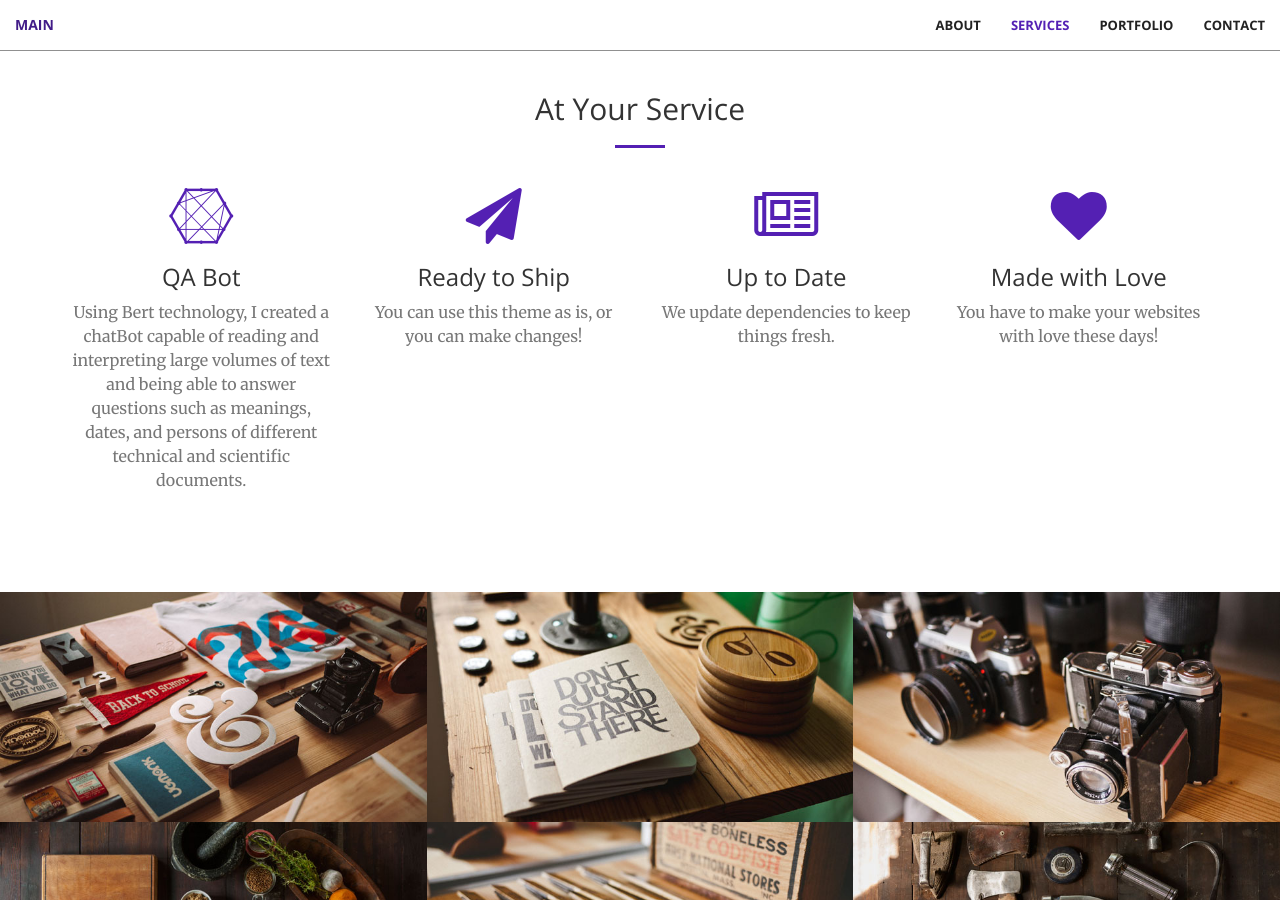
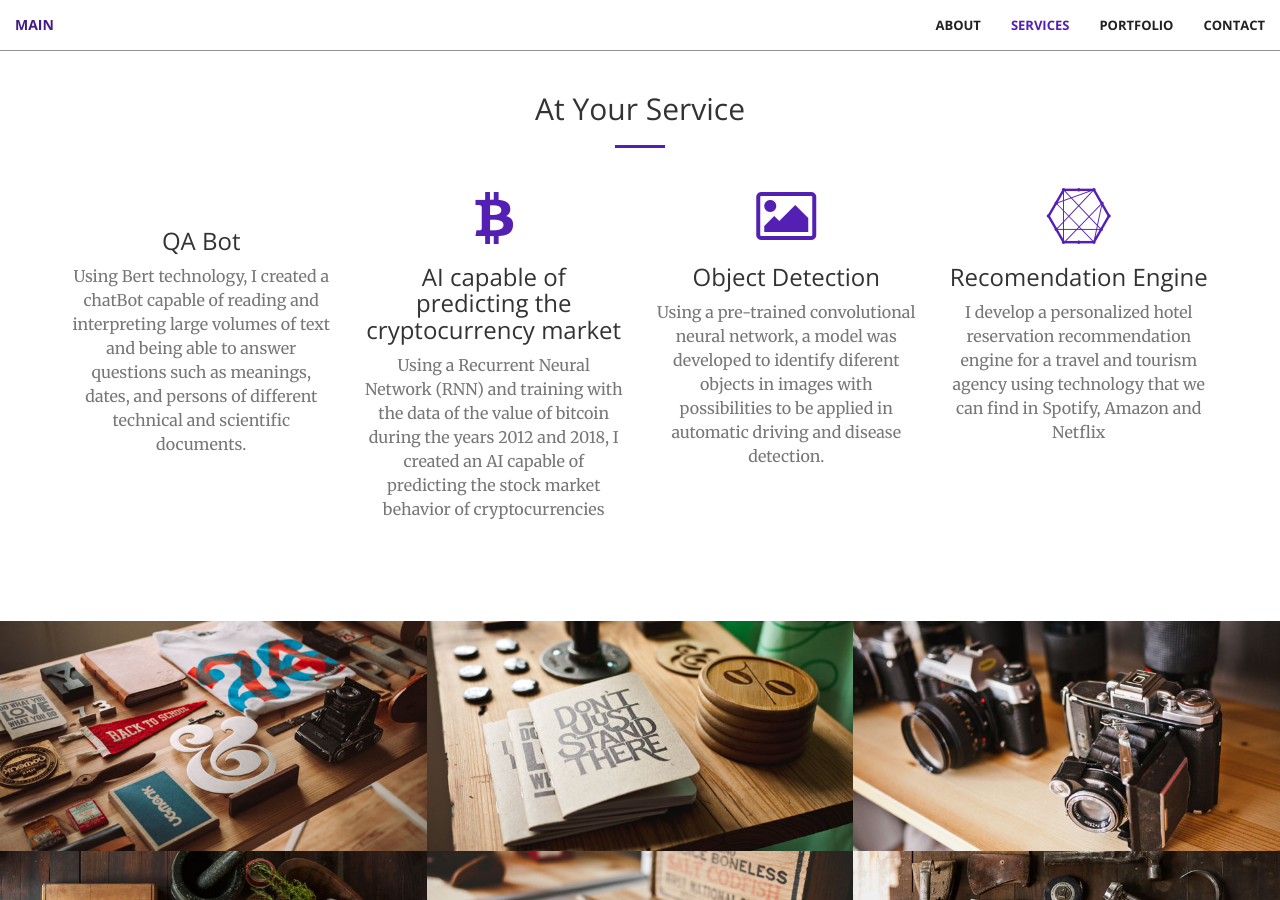
Before and after one commit to Juand0145/Juand0145.github.io, a Jekyll site: the page built from index.html, in a window 1280 px wide and 900 px high, scrolled down 908 px. Built offline with Jekyll 4.4.1, drawn with Linux system fonts in a browser that asks for light colours.

Commit message:
[Adding] editing full section

```diff
--- a/_includes/services.html
+++ b/_includes/services.html
@@ -11,7 +11,7 @@
         <div class="row">
             <div class="col-lg-3 col-md-6 text-center">
                 <div class="service-box">
-                    <i class="fa fa-4x fa-connectdevelop wow bounceIn text-primary"></i>
+                    <i class="fa fa-4x fa-user-circle-o wow bounceIn text-primary"></i>
                     <h3>QA Bot</h3>
                     <p class="text-muted">Using Bert technology, I created a
                         chatBot capable of reading and
@@ -24,23 +24,36 @@
             </div>
             <div class="col-lg-3 col-md-6 text-center">
                 <div class="service-box">
-                    <i class="fa fa-4x fa-paper-plane wow bounceIn text-primary" data-wow-delay=".1s"></i>
-                    <h3>Ready to Ship</h3>
-                    <p class="text-muted">You can use this theme as is, or you can make changes!</p>
+                    <i class="fa fa-4x fa-btc wow bounceIn text-primary" data-wow-delay=".1s"></i>
+                    <h3>AI capable of predicting the
+                        cryptocurrency market</h3>
+                    <p class="text-muted">Using a Recurrent Neural Network
+                        (RNN) and training with the data of
+                        the value of bitcoin during the years
+                        2012 and 2018, I created an AI
+                        capable of predicting the stock market
+                        behavior of cryptocurrencies</p>
                 </div>
             </div>
             <div class="col-lg-3 col-md-6 text-center">
                 <div class="service-box">
-                    <i class="fa fa-4x fa-newspaper-o wow bounceIn text-primary" data-wow-delay=".2s"></i>
-                    <h3>Up to Date</h3>
-                    <p class="text-muted">We update dependencies to keep things fresh.</p>
+                    <i class="fa fa-4x fa-picture-o wow bounceIn text-primary" data-wow-delay=".2s"></i>
+                    <h3>Object Detection</h3>
+                    <p class="text-muted">Using a pre-trained convolutional
+                        neural network, a model was
+                        developed to identify diferent objects
+                        in images with possibilities to be
+                        applied in automatic driving and
+                        disease detection.</p>
                 </div>
             </div>
             <div class="col-lg-3 col-md-6 text-center">
                 <div class="service-box">
-                    <i class="fa fa-4x fa-heart wow bounceIn text-primary" data-wow-delay=".3s"></i>
-                    <h3>Made with Love</h3>
-                    <p class="text-muted">You have to make your websites with love these days!</p>
+                    <i class="fa fa-4x fa-connectdevelop wow bounceIn text-primary" data-wow-delay=".3s"></i>
+                    <h3>Recomendation Engine</h3>
+                    <p class="text-muted">I develop a personalized hotel reservation
+                         recommendation engine for a travel and tourism agency using
+                          technology that we can find in Spotify, Amazon and Netflix</p>
                 </div>
             </div>
         </div>
```
